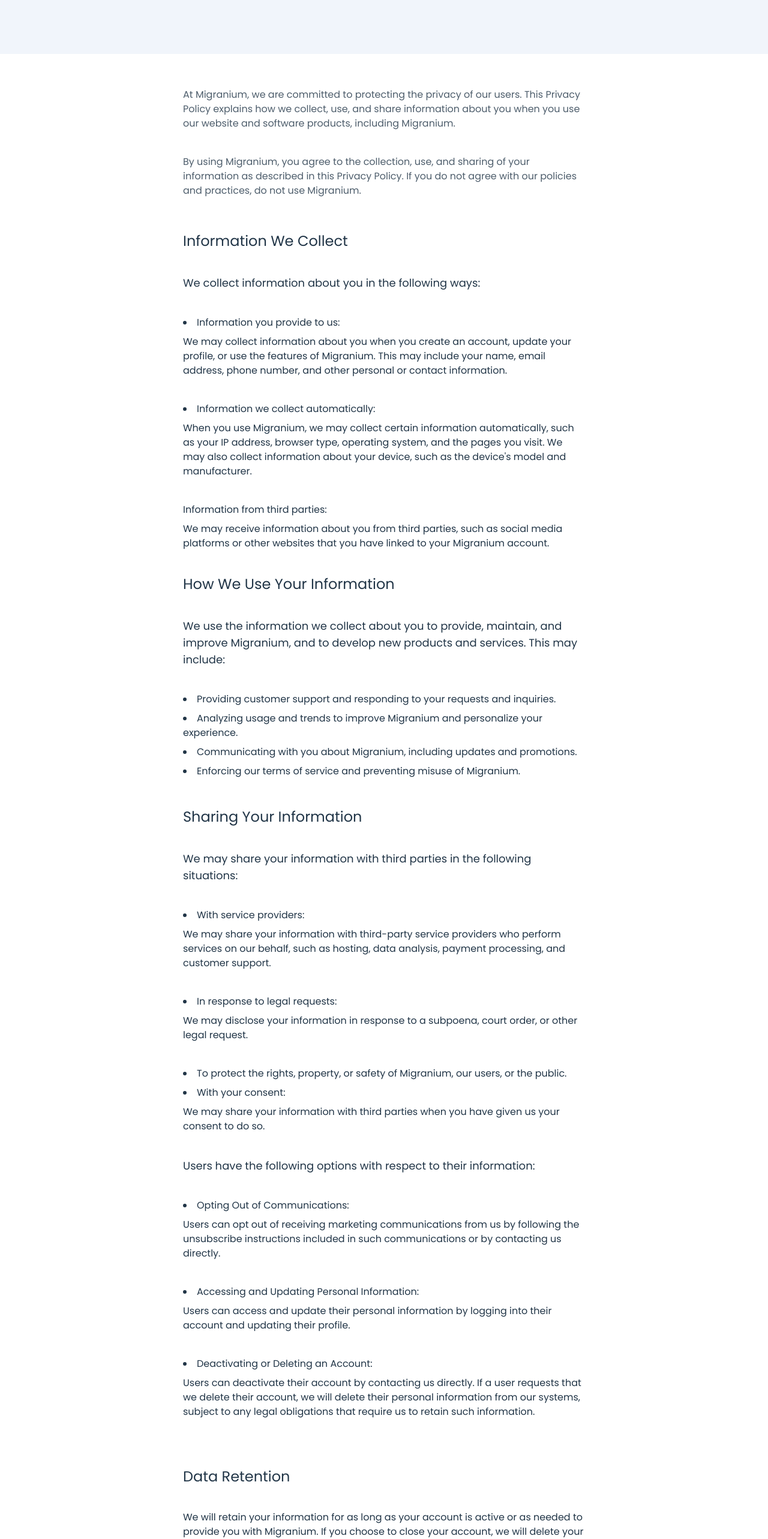
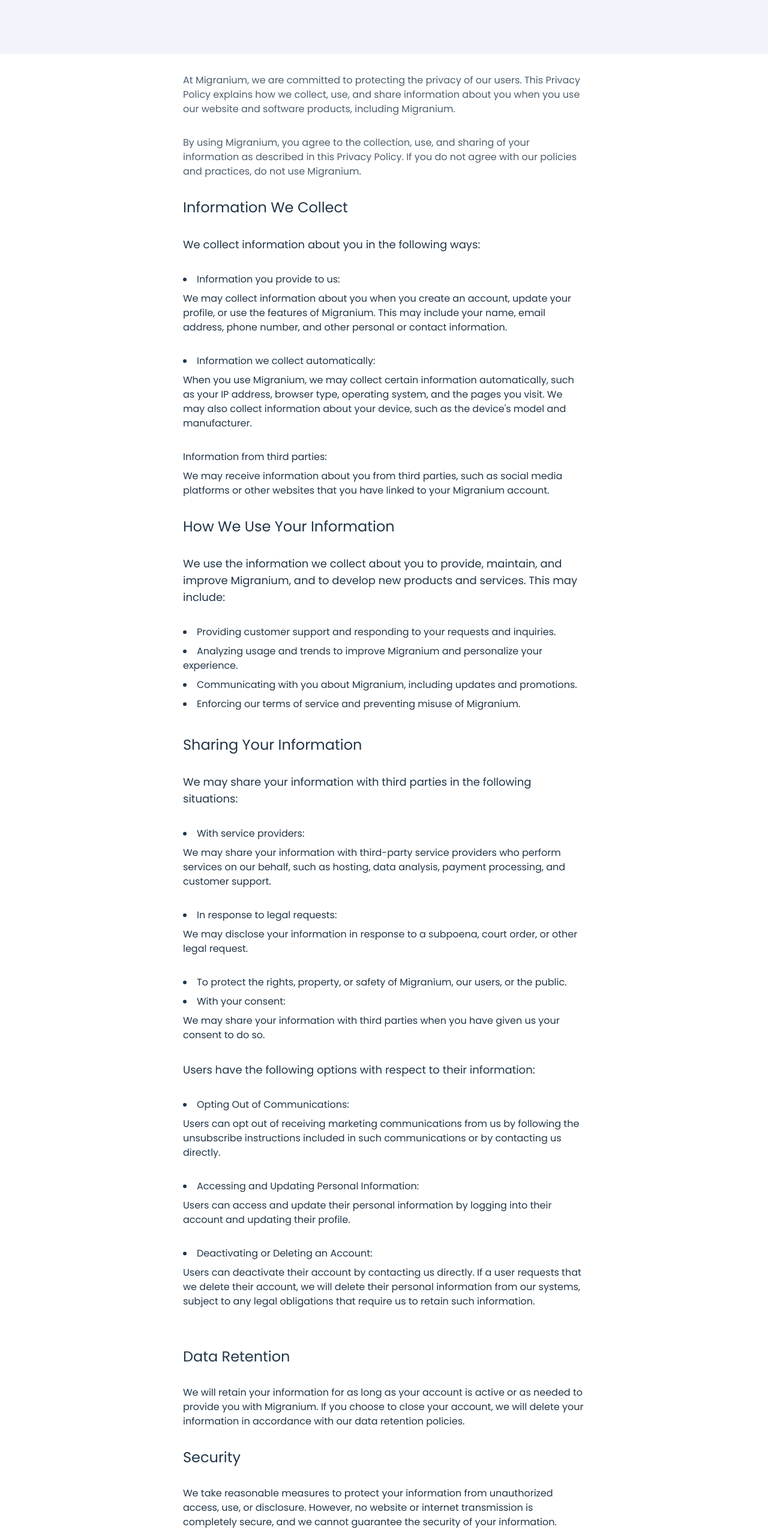
Before and after one commit to bekzemed/Migranium, a React (Vite) app: page /privacy-policy in a window 1280 px wide. Shown: the part 200-2766 px from the top of the page at 60% size. Built offline with nearby package versions, Linux system fonts and the light colour scheme.

Commit message:
fix routes

```diff
--- a/src/pages/PrivacyPolicy.tsx
+++ b/src/pages/PrivacyPolicy.tsx
@@ -14,8 +14,8 @@ const PrivacyPolicy = () => {
               Privacy Policy for Migranium
             </span>
           </div>
-          <div className="flex flex-col px-4 py-14 md:px-28 lg:px-0 lg:w-[670px] m-auto">
-            <span className="mb-10 opacity-80">
+          <div className="flex flex-col px-4 py-8 md:px-28 lg:px-0 lg:w-[670px] m-auto">
+            <span className="mb-8 opacity-80">
               At Migranium, we are committed to protecting the privacy of our
               users. This Privacy Policy explains how we collect, use, and share
               information about you when you use our website and software
@@ -30,19 +30,19 @@ const PrivacyPolicy = () => {
           </div>
           {/* Information */}
           <div className="flex flex-col px-4 pb-14 md:px-28 lg:px-0 lg:w-[670px] m-auto">
-            <span className="text-2xl font-bold mb-10">
+            <span className="text-2xl font-bold mb-8">
               Information We Collect
             </span>
-            <span className="mb-10 text-lg font-bold">
+            <span className="mb-8 text-lg font-bold">
               We collect information about you in the following ways:
             </span>
 
-            <div className="mb-10">
+            <div className="mb-8">
               <ul className="flex items-center mb-2 list-disc list-inside">
                 <li>Information you provide to us:</li>
               </ul>
 
-              <span className="mb-10 block">
+              <span className="mb-8 block">
                 We may collect information about you when you create an account,
                 update your profile, or use the features of Migranium. This may
                 include your name, email address, phone number, and other
@@ -53,7 +53,7 @@ const PrivacyPolicy = () => {
                 <li>Information we collect automatically:</li>
               </ul>
 
-              <span className="mb-10 block">
+              <span className="mb-8 block">
                 When you use Migranium, we may collect certain information
                 automatically, such as your IP address, browser type, operating
                 system, and the pages you visit. We may also collect information
@@ -72,15 +72,15 @@ const PrivacyPolicy = () => {
             </div>
 
             {/* How we use */}
-            <span className="text-2xl font-bold mb-10">
+            <span className="text-2xl font-bold mb-8">
               How We Use Your Information
             </span>
-            <span className="mb-10 text-lg font-bold">
+            <span className="mb-8 text-lg font-bold">
               We use the information we collect about you to provide, maintain,
               and improve Migranium, and to develop new products and services.
               This may include:
             </span>
-            <div className="mb-10">
+            <div className="mb-8">
               <ul className="flex items-center mb-2 list-disc list-inside">
                 <li>
                   Providing customer support and responding to your requests and
@@ -111,20 +111,20 @@ const PrivacyPolicy = () => {
             </div>
 
             {/* Sharing */}
-            <span className="text-2xl font-bold mb-10">
+            <span className="text-2xl font-bold mb-8">
               Sharing Your Information
             </span>
-            <span className="mb-10 text-lg font-bold">
+            <span className="mb-8 text-lg font-bold">
               We may share your information with third parties in the following
               situations:
             </span>
 
-            <div className="mb-10">
+            <div className="mb-8">
               <ul className="flex items-center mb-2 list-disc list-inside">
                 <li>With service providers:</li>
               </ul>
 
-              <span className="mb-10 block">
+              <span className="mb-8 block">
                 We may share your information with third-party service providers
                 who perform services on our behalf, such as hosting, data
                 analysis, payment processing, and customer support.
@@ -134,7 +134,7 @@ const PrivacyPolicy = () => {
                 <li>In response to legal requests:</li>
               </ul>
 
-              <span className="mb-10 block">
+              <span className="mb-8 block">
                 We may disclose your information in response to a subpoena,
                 court order, or other legal request.
               </span>
@@ -150,22 +150,22 @@ const PrivacyPolicy = () => {
                 <li>With your consent:</li>
               </ul>
 
-              <span className="block mb-10">
+              <span className="block mb-8">
                 We may share your information with third parties when you have
                 given us your consent to do so.
               </span>
 
-              <span className="block mb-10 text-lg font-bold">
+              <span className="block mb-8 text-lg font-bold">
                 Users have the following options with respect to their
                 information:
               </span>
 
-              <div className="mb-10">
+              <div className="mb-8">
                 <ul className="flex items-center mb-2 list-disc list-inside">
                   <li>Opting Out of Communications:</li>
                 </ul>
 
-                <span className="mb-10 block">
+                <span className="mb-8 block">
                   Users can opt out of receiving marketing communications from
                   us by following the unsubscribe instructions included in such
                   communications or by contacting us directly.
@@ -175,7 +175,7 @@ const PrivacyPolicy = () => {
                   <li>Accessing and Updating Personal Information:</li>
                 </ul>
 
-                <span className="mb-10 block">
+                <span className="mb-8 block">
                   Users can access and update their personal information by
                   logging into their account and updating their profile.
                 </span>
@@ -195,8 +195,8 @@ const PrivacyPolicy = () => {
             </div>
 
             {/* Retention */}
-            <div className="mb-10">
-              <span className="text-2xl font-bold mb-10 block">
+            <div className="mb-8">
+              <span className="text-2xl font-bold mb-8 block">
                 Data Retention
               </span>
               <span>
@@ -208,8 +208,8 @@ const PrivacyPolicy = () => {
             </div>
 
             {/* Security */}
-            <div className="mb-10">
-              <span className="text-2xl font-bold mb-10 block">Security</span>
+            <div className="mb-8">
+              <span className="text-2xl font-bold mb-8 block">Security</span>
               <span>
                 We take reasonable measures to protect your information from
                 unauthorized access, use, or disclosure. However, no website or
@@ -219,8 +219,8 @@ const PrivacyPolicy = () => {
             </div>
 
             {/* Childrens Privacy */}
-            <div className="mb-10">
-              <span className="text-2xl font-bold mb-10 block">
+            <div className="mb-8">
+              <span className="text-2xl font-bold mb-8 block">
                 Children's Privacy
               </span>
               <span>
@@ -233,8 +233,8 @@ const PrivacyPolicy = () => {
             </div>
 
             {/* changes to this privacy policy */}
-            <div className="mb-10">
-              <span className="text-2xl font-bold mb-10 block">
+            <div className="mb-8">
+              <span className="text-2xl font-bold mb-8 block">
                 Changes to this Privacy Policy
               </span>
               <span>
@@ -246,8 +246,8 @@ const PrivacyPolicy = () => {
             </div>
 
             {/* contact us */}
-            <div className="mb-10">
-              <span className="text-2xl font-bold mb-10 block">Contact Us</span>
+            <div className="mb-8">
+              <span className="text-2xl font-bold mb-8 block">Contact Us</span>
               <span>
                 If you have any questions or concerns about this Privacy Policy,
                 please contact us at [hello@migranium.com].
--- a/src/pages/Terms.tsx
+++ b/src/pages/Terms.tsx
@@ -15,7 +15,7 @@ const Terms = () => {
               Terms Of Use
             </span>
           </div>
-          <div className="flex flex-col px-4 py-14 md:px-28 lg:px-0 lg:w-[670px] m-auto">
+          <div className="flex flex-col px-4 py-5 md:px-28 lg:px-0 lg:w-[670px] m-auto">
             <span className="opacity-80">
               Welcome to Migranium! By accessing or using our software product,
               you agree to be bound by the following terms and conditions
@@ -25,7 +25,7 @@ const Terms = () => {
             </span>
           </div>
 
-          <div className="flex flex-col px-4 py-14 md:px-28 lg:px-0 lg:w-[670px] m-auto">
+          <div className="flex flex-col px-4 py-5 md:px-28 lg:px-0 lg:w-[670px] m-auto">
             <Term
               text="License to Use: Subject to these Terms of Use, Company grants
                   User a limited, non-exclusive, non-transferable license to
--- a/src/pages/processes.tsx
+++ b/src/pages/processes.tsx
@@ -8,7 +8,7 @@ const Processes = () => {
   const items = [
     {
       id: 0,
-      text: "Create your business account and get unique URL & QR code",
+      text: "Create your business account and get unique URL and QR code",
       img: process1,
     },
     {
@@ -50,7 +50,7 @@ const Processes = () => {
       <div className="hidden md:flex">
         <div className="bg-primary flex flex-col items-center p-7 rounded-2xl md:mr-5 md:w-[300px] 2xl:w-[400px]">
           <span className="flex-1 md:pb-5 dark:text-black">
-            Create your business account and get unique URL & QR code
+            Create your business account and get unique URL and QR code
           </span>
           <img src={process1} alt="Process image 1" />
         </div>
```
Also changed, not shown: src/pages/Footer.tsx (+6 -6 lines), src/pages/NavBar.tsx (+7 -8 lines).
